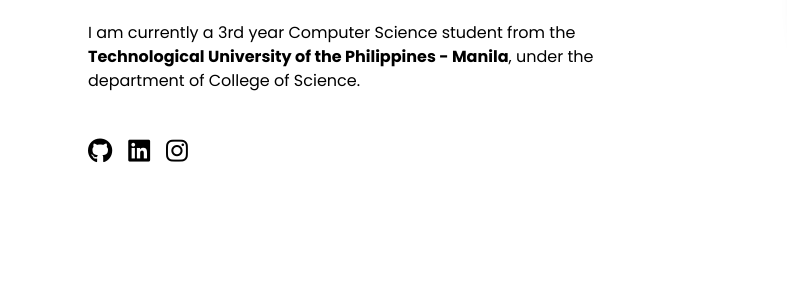
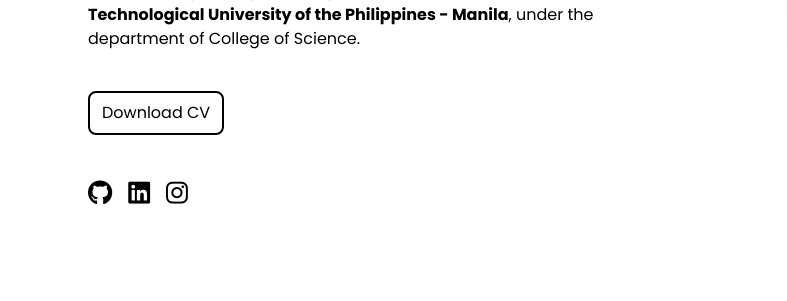
Before and after one commit to joshfermano/Portfolio-Website, a website: page index.html in a window 1280 px wide. Shown: the part 445-746 px from the top of the page, 0-787 px from the left. Drawn offline with Linux system fonts and the light colour scheme; a web font is replaced by a local one.

Commit message:
Updated with Download CV

```diff
--- a/index.html
+++ b/index.html
@@ -101,6 +101,15 @@
               >Technological University of the Philippines - Manila</span
             >, under the department of College of Science.
           </p>
+
+          <div class="mt-10">
+            <button
+              class="border-2 border-black px-3 py-2 rounded-lg hover:scale-95 hover:bg-black hover:text-white transition-all duration-500 dark:border-white dark:text-white dark:hover:bg-white dark:hover:text-black">
+              <a href="file/CV_FERMANO, JOSH.pdf" target="_blank"
+                >Download CV</a
+              >
+            </button>
+          </div>
 
           <!-- Social Links -->
           <div
```
Also changed, not shown: css/style.css, 1 other file.
